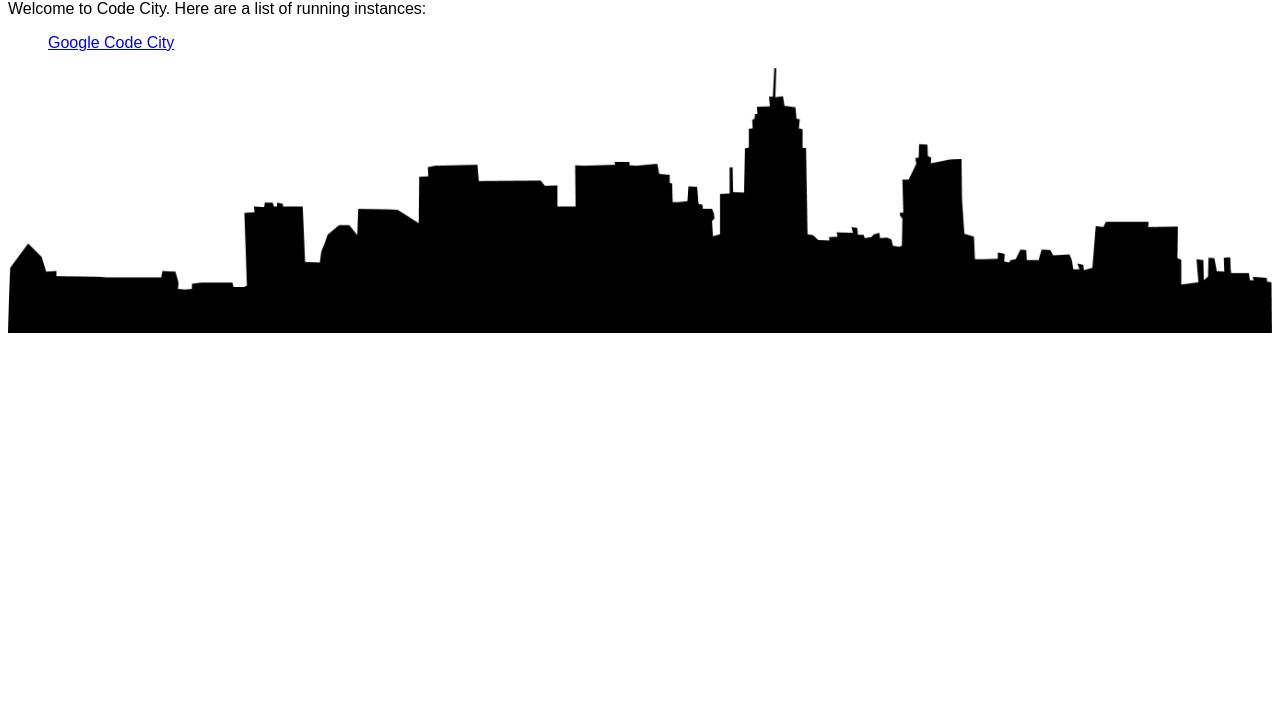
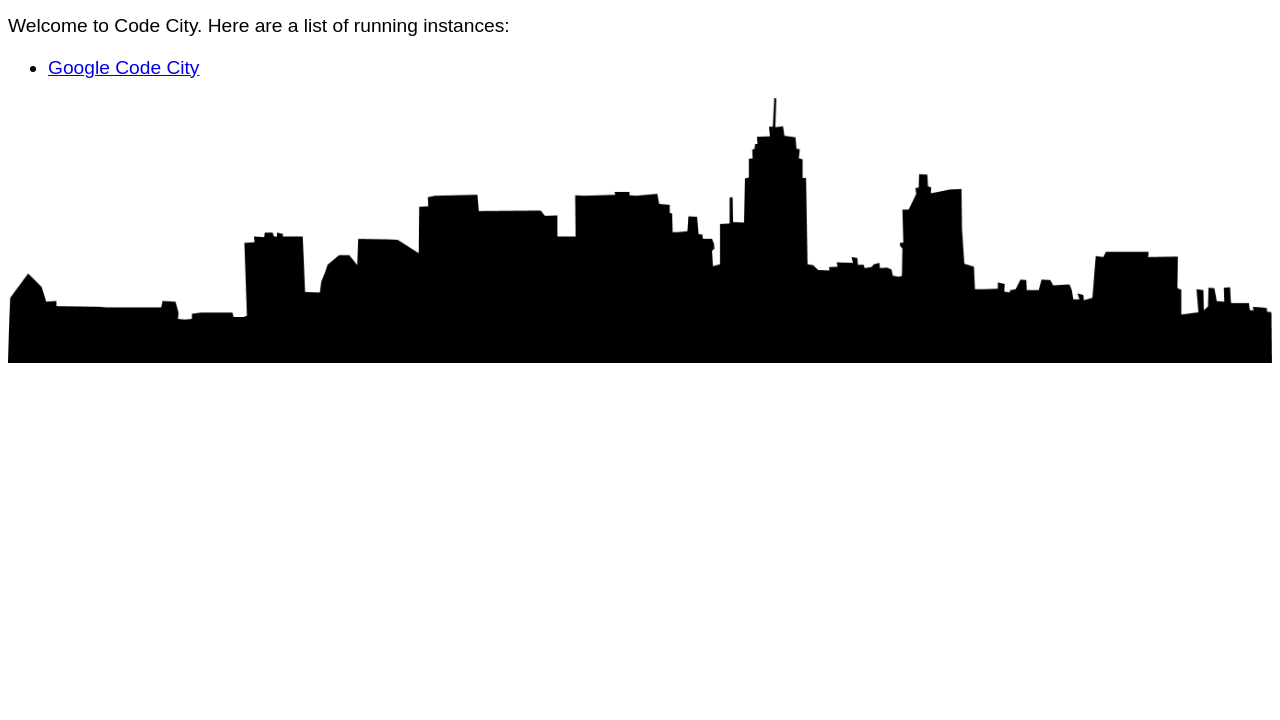
Before and after one commit to NeilFraser/CodeCityHomepage, a plain HTML site: page index.html in a window 1280 px wide. Shown: the part 80-800 px from the top of the page. Drawn offline with Linux system fonts and the light colour scheme.

Commit message:
Update favicon

```diff
--- a/index.html
+++ b/index.html
@@ -1,4 +1,3 @@
-
 <!doctype html>
 
 <html lang="en">
@@ -8,15 +7,19 @@
     <style>
 body {
   font-family: sans-serif;
+  font-size: larger;
+}
+li {
+  margin-top: 1ex;
 }
     </style>
 </head>
 <body>
     <h1>Code City</h1>
     <p>Welcome to Code City.  Here are a list of running instances:</p>
-    <ol>
-        <a href="https://google.codecity.world">Google Code City</a>
-    </ol>
+    <ul>
+        <li><a href="https://google.codecity.world">Google Code City</a></li>
+    </ul>
     <img src="static/skyline.png" style="width: 100%">
 </body>
 </html>
```
Also changed, not shown: favicon.ico.
